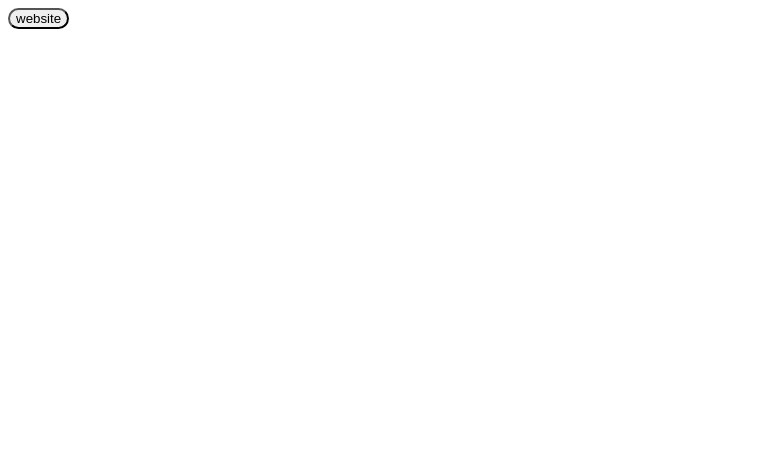
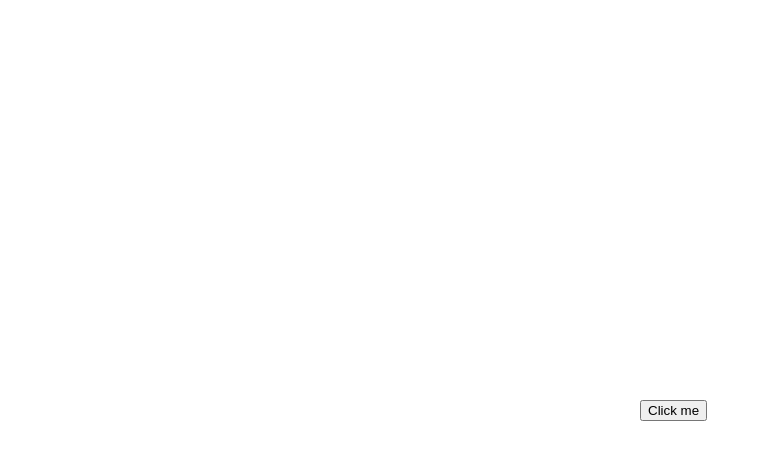
Before and after one commit to 1oby/tbzGAMING.github.io, a plain HTML site: page index.html in a window 1280 px wide. Shown: the whole page, without its empty margins (0-762 px from the left). Drawn offline with Linux system fonts and the light colour scheme.

Commit message:
Update index.html

```diff
--- a/index.html
+++ b/index.html
@@ -1,6 +1,34 @@
 <!DOCTYPE html>
-<a href="http://www.tobyplumb.weebly.com">
-  <button style="border-radius: 30px;">
-    website
-  </button>
-</a>
+<html>
+<head>
+    <style>
+        .center {
+            position: absolute;
+            top: 50%;
+            left: 50%;
+            transform: translate(-50%, -50%);
+        }
+        .animated-button {
+            animation: pulse 1s infinite;
+        }
+        @keyframes pulse {
+            0% {
+                transform: scale(1);
+            }
+            50% {
+                transform: scale(1.1);
+            }
+            100% {
+                transform: scale(1);
+            }
+        }
+    </style>
+</head>
+<body>
+    <a href="http://www.tobyplumb.weebly.com">
+        <button class="center animated-button">
+            Click me
+        </button>
+    </a>
+</body>
+</html>
```
